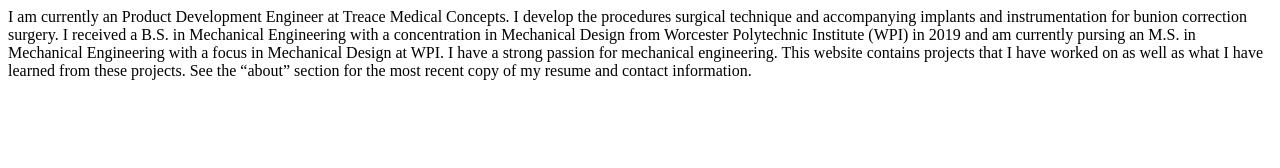
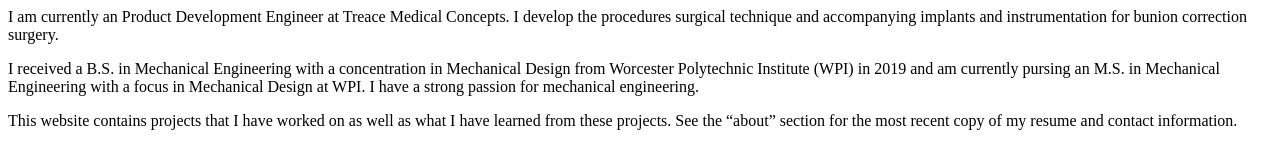
Before and after one commit to mreadwpi/mreadwpi.github.io, a plain HTML site: page index.html in a window 1280 px wide. Drawn offline with Linux system fonts and the light colour scheme.

Commit message:
added paragraphs

```diff
--- a/index.html
+++ b/index.html
@@ -1,9 +1,9 @@
 <html>
     <body>
-    I am currently an Product Development Engineer at Treace Medical Concepts. I develop the procedures surgical technique and accompanying implants and instrumentation for bunion correction surgery.
+    <p>I am currently an Product Development Engineer at Treace Medical Concepts. I develop the procedures surgical technique and accompanying implants and instrumentation for bunion correction surgery. </p>
 
-    I received a B.S. in Mechanical Engineering with a concentration in Mechanical Design from Worcester Polytechnic Institute (WPI) in 2019 and am currently pursing an M.S. in Mechanical Engineering with a focus in Mechanical Design at WPI. I have a strong passion for mechanical engineering.
+    <p>I received a B.S. in Mechanical Engineering with a concentration in Mechanical Design from Worcester Polytechnic Institute (WPI) in 2019 and am currently pursing an M.S. in Mechanical Engineering with a focus in Mechanical Design at WPI. I have a strong passion for mechanical engineering.</p>
 
-    This website contains projects that I have worked on as well as what I have learned from these projects. See the “about” section for the most recent copy of my resume and contact information.
+    <p>This website contains projects that I have worked on as well as what I have learned from these projects. See the “about” section for the most recent copy of my resume and contact information.</p>
     </body>
 </html>
```
